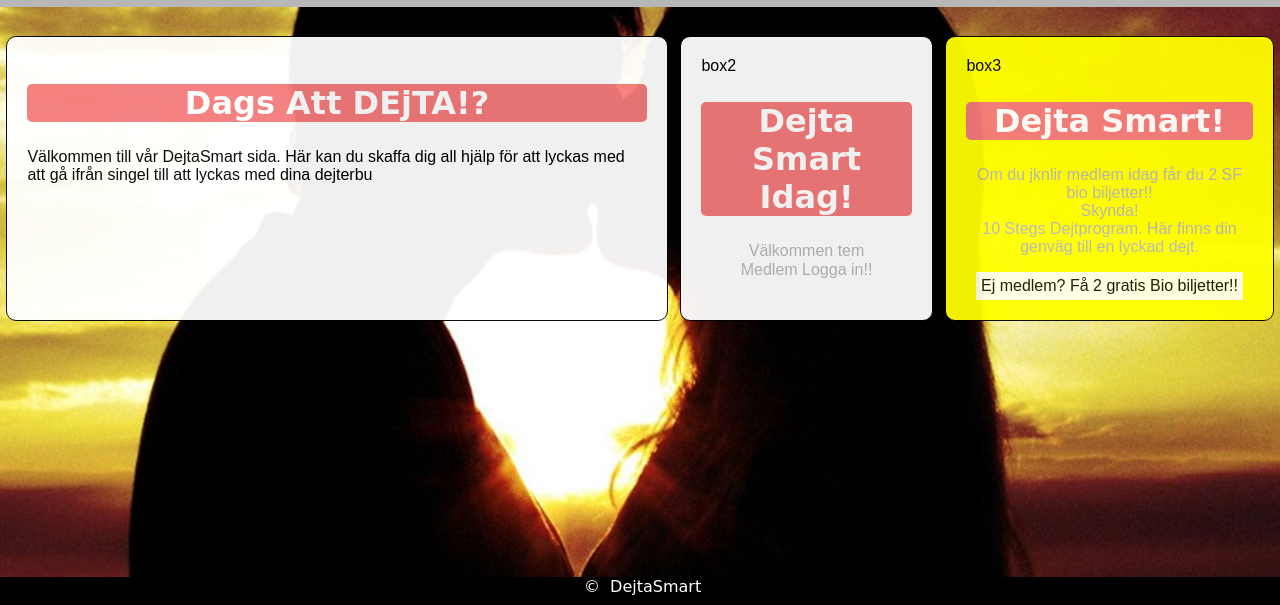
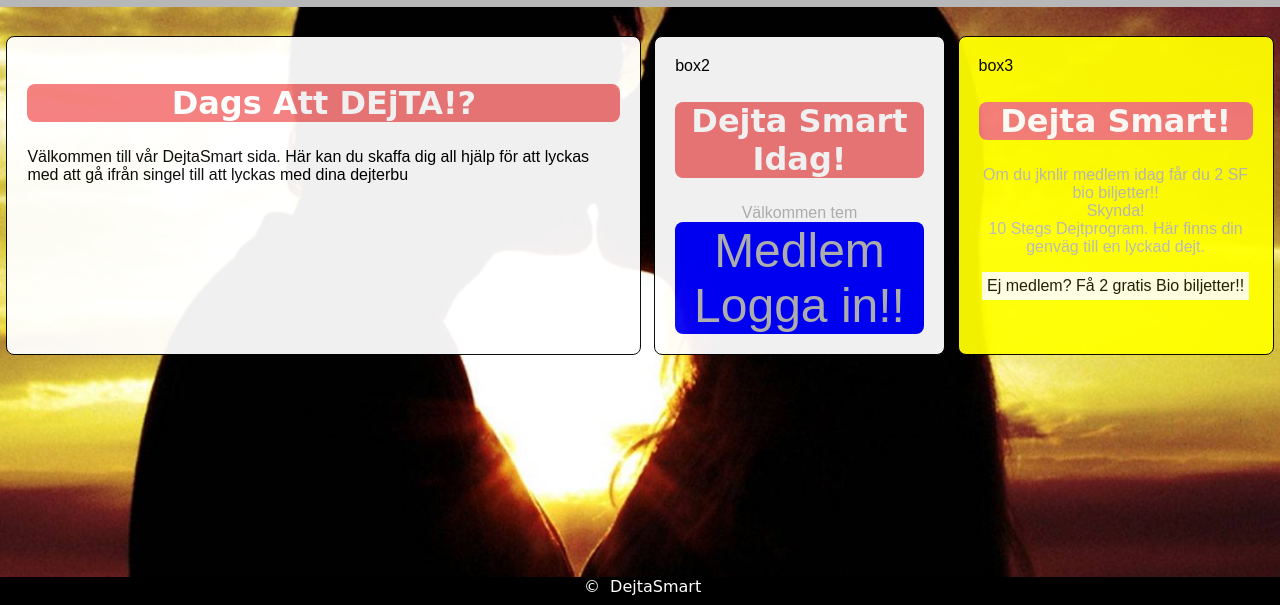
Before and after one commit to mikaelholmsten/dejtasmart, a website: page app/index.html in a window 1280 px wide. Shown: the part 195-800 px from the top of the page. Drawn offline with Linux system fonts and the light colour scheme; a web font is replaced by a local one.

Commit message:
variabler, mixen, extent
lägger till fler variabler, exend och mixin

```diff
--- a/app/scss/styles.scss
+++ b/app/scss/styles.scss
@@ -1,9 +1,8 @@
 
 $standard:#b7b7b7; /* standard färg variab */
+$border-std: 8px; /* border radius variabel*/
 
-@mixin header-style { /*mixin */
-
-
+@mixin header-style { /*mixin för headern*/
 
   font-weight: bold;
   text-transform: none;
@@ -12,15 +11,19 @@
     justify-content: space-between;
     align-items: baseline;
     font-family: 'Merienda One', cursive;
-
-
-
 }
 
-.container{ display: flex;
+h1, h2, h3, h4
+    {
+
+        @include header-style;
+        border-radius: $border-std;
+    }
+
+.container
+    { display: flex;
      flex-flow: column;
-
-}
+    }
 
 
 
@@ -42,7 +45,7 @@
     {
         padding: 20px;
         border: 1px solid black;
-        border-radius: 10px;
+        border-radius: $border-std;
         opacity:0.94;
 
     }
@@ -65,13 +68,6 @@
 }
 
 
-h1, h2, h3, h4
-    {
-
-        @include header-style;
-        border-radius: 5px;
-
-    }
 h2 {
 
     background-color: #f57b7b;
@@ -104,10 +100,10 @@
 
         text-decoration: none;
         padding: 1px;
-        font-size: 1em;
+        font-size: 3em;
         display: inline-block;
-
-        border-radius: 25px;
+        background-color: blue;
+        border-radius: $border-std;
     }
 
 .ejmedlem
@@ -120,6 +116,7 @@
         display: flex;
         font-size: 4em;
     }
+
 body
     {
         background-image: url("../images/background.jpg")	;
@@ -227,19 +224,18 @@
         display: none;
     }
     /* visar menyn för desktop */
+
 nav
-    {
+{
         display: block;
-    }
-
-nav ul
-
+ul
     {
         display: flex;
         flex-flow: row wrap;
         justify-content: space-around;
         background-color: $standard;
     }
+}
 
 .search-form
     {
```
Also changed, not shown: app/css/styles.css.
